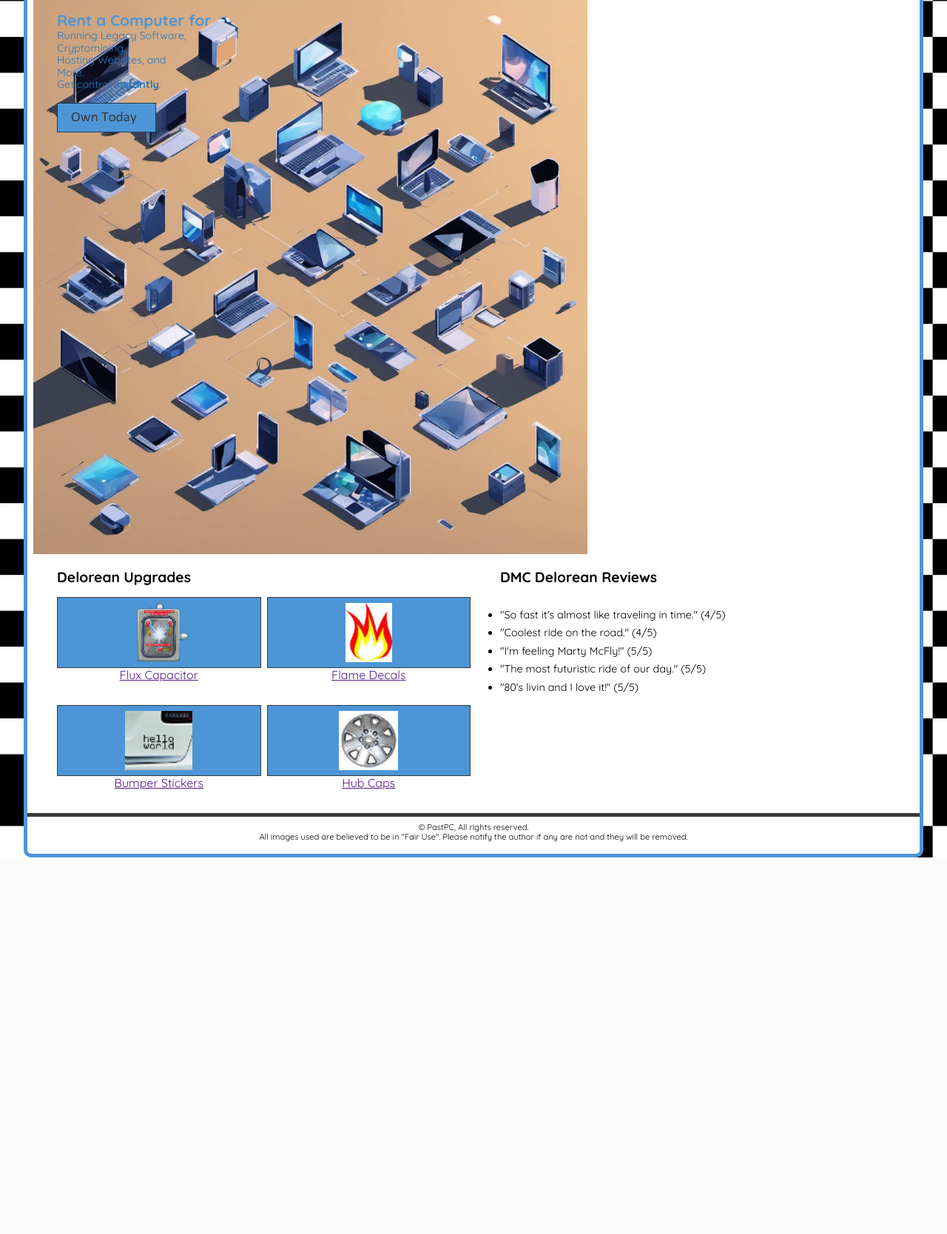
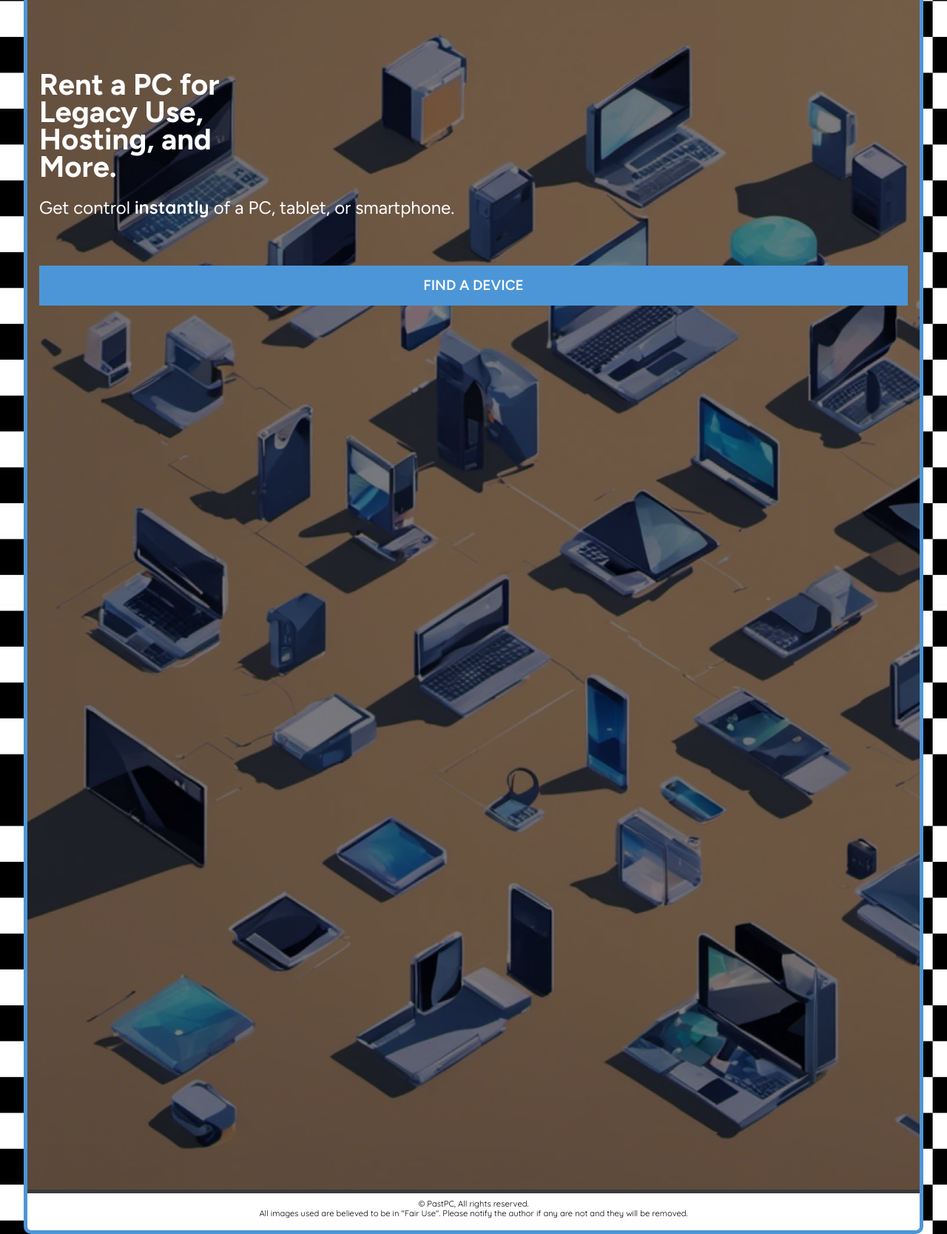
Before and after one commit to emoryhubbard/PastPC, a PHP site: page /test/index.html in a window 1280 px wide. Shown: the part 144-1812 px from the top of the page at 74% size. Before the commit the page ends 1303 px from the top, so only its background shows below. Run offline with PHP 8.4, Linux system fonts and the light colour scheme.

Commit message:
Redesigned home page

```diff
--- a/www/pastpc/css/small.css
+++ b/www/pastpc/css/small.css
@@ -1,5 +1,7 @@
 @import url('https://fonts.googleapis.com/css2?family=Share+Tech+Mono&display=swap');
 @import url('https://fonts.googleapis.com/css2?family=Quicksand:wght@300;400;500;600;700&display=swap');
+@import url('https://fonts.googleapis.com/css2?family=Roboto:ital,wght@0,100;0,300;0,400;0,500;0,700;0,900;1,100;1,300;1,400;1,500;1,700;1,900&display=swap');
+@import url('https://fonts.googleapis.com/css2?family=Figtree:ital,wght@0,300;0,400;0,500;0,600;0,700;0,800;0,900;1,300;1,400;1,500;1,600;1,700;1,800;1,900&display=swap');
 
 :root {
     --lgray: #bababa;
@@ -8,6 +10,7 @@
     --lblue: #a6cbeb;
     --mblue: #4c96d7;
     --dblue: #2677bd;
+    --logocolor: #4c96d7;
 }
 * {
     font-family: "Quicksand", sans-serif;
@@ -88,36 +91,71 @@ a {
 h2 {
     font-size: 1.2rem;
 }
-main {
-    margin-left: .5rem;
+.has-lcp {
+    position: relative;
+    /*height: fit-content;
+    margin-bottom: 0;
+    padding-bottom: 0;*/
 }
-.has-delorean {
-    position: relative;
+.lcp {
+    display: block;
+    width: 100%;
+    filter: brightness(50%);
 }
-.delorean {
-    width: 100%;
-}
-.cover-delorean {
+.cover-lcp {
     position: absolute;
     top: 0;
+    width: calc(100% - 1rem);
 }
-.cover-delorean > p:first-child {
-    color: var(--mblue);
-    font-weight: bold;
+.lcp-first-text {
+    margin: 0;
+    padding: 0;
+    padding-left: 1rem;
+    padding-top: 6rem;
+    max-width: 18rem;
+    color: white;
+    font-size: 2.5rem;
+    line-height: 2.3rem;
+    font-weight: 700;
+    font-family: 'Figtree', sans-serif;
 }
-.cover-delorean > p {
+/*.lcp-text {
     margin: 0;
-    color: var(--dblue);
-    font-size: .9rem;
+    padding: 0;
+    padding-left: 1rem;
+    color: white;
+    font-size: 2.5rem;
+    font-weight: 700;
+    font-family: 'Figtree', sans-serif;
+}*/
+.lcp-small {
+    padding: 0;
+    margin: 0;
+    padding-top: 1.5rem;
+    padding-left: 1rem;
+    color: white;
+    font-size: 1.5rem;
+    font-weight: 400;
+    font-family: 'Figtree', sans-serif;
+}
+.lcp-small strong {
+    font-weight: 800;
 }
 .own-today-medium {
     display: none;
 }
-.own-today {
+.find-a-pc {
     display: block;
-    margin: auto;
-    margin-top: 1rem;
-    width: 50%;
+    text-align: center;
+    color: white;
+    font-family: 'Figtree', sans-serif;
+    font-weight: 600;
+    font-size: 1.2rem;
+    margin-top: 4rem;
+    margin-left: 1rem;
+    padding: 1rem;
+    background-color: var(--logocolor);
+    width: calc(100% - 1rem);
 }
 .reviews {
     padding-left: 2rem;
--- a/www/pastpc/test/index.html
+++ b/www/pastpc/test/index.html
@@ -21,73 +21,18 @@
             <ul class='top-nav'><li><a href='..//index.php' title='View the PHP Motors home page'>Home</a></li><li><a href='..//index.php?action=classification&classification-name=Classic' title='View our Classic product line'>Classic</a></li><li><a href='..//index.php?action=classification&classification-name=EV' title='View our EV product line'>EV</a></li><li><a href='..//index.php?action=classification&classification-name=Monster' title='View our Monster product line'>Monster</a></li><li><a href='..//index.php?action=classification&classification-name=Sports' title='View our Sports product line'>Sports</a></li><li><a href='..//index.php?action=classification&classification-name=SUV' title='View our SUV product line'>SUV</a></li><li><a href='..//index.php?action=classification&classification-name=Trucks' title='View our Trucks product line'>Trucks</a></li><li><a href='..//index.php?action=classification&classification-name=Used' title='View our Used product line'>Used</a></li></ul>        </nav>
         <main>
             <section class="w-section">
-                <div class="has-delorean">
-                    <img class="delorean" src="../images/site/LCP.webp" alt="image of various PCs and devices">
-                    <div class="cover-delorean">
-                        <p>Rent a Computer for</p>
-                        <p>Running Legacy Software,</p>
-                        <p>Cryptomining,</p>
-                        <p>Hosting Websites, and</p>
-                        <p>More.</p>
-                        <p>Get control <strong>instantly</strong>.</p>
-                        <img class="own-today-medium" src="../images/site/own_today.png" alt="image of button that says own today">
+                <div class="has-lcp">
+                    <img class="lcp" src="../images/site/LCP34Left.webp" alt="image of various PCs and devices">
+                    <div class="cover-lcp">
+                        <p class="lcp-first-text">Rent a PC for Legacy Use, Hosting, and More.</p>
+                        <!--<p class="lcp-text">Legacy Use,</p>
+                        <p class="lcp-text">Hosting, and</p>
+                        <p class="lcp-text">More.</p>-->
+                        <p class="lcp-small">Get control <strong>instantly</strong> of a PC, tablet, or smartphone.</p>
+                        <p class="find-a-pc">FIND A DEVICE</p>
                     </div>
                 </div>
-                <img class="own-today" src="../images/site/own_today.png" alt="image of button that says own today">
             </section>
-            <div class="has-ru">
-                <section class="r-section">
-                    <h2>DMC Delorean Reviews</h2>
-                    <ul class="reviews">
-                        <li>"So fast it's almost like traveling in time." (4/5)</li>
-                        <li>"Coolest ride on the road." (4/5)</li>
-                        <li>"I'm feeling Marty McFly!" (5/5)</li>
-                        <li>"The most futuristic ride of our day." (5/5)</li>
-                        <li>"80's livin and I love it!" (5/5)</li>
-                    </ul>
-                </section>
-                <section class="u-section">
-                    <h2>Delorean Upgrades</h2>
-                    <div class="has-ucard">
-                        <div class="ucard">
-                            <div class="has-upgrade">
-                                <div class="upgrade"></div>
-                                <div class="has-cover-upgrade">
-                                    <img class="cover-upgrade" src="../images/upgrades/flux-cap.png" alt="image of a flux capacitor">
-                                </div>
-                            </div>
-                            <a href="">Flux Capacitor</a>
-                        </div>
-                        <div class="ucard">
-                            <div class="has-upgrade">
-                                <div class="upgrade"></div>
-                                <div class="has-cover-upgrade">
-                                    <img class="cover-upgrade" src="../images/upgrades/flame.jpg" alt="image of a flame decal">
-                                </div>
-                            </div>
-                            <a href="">Flame Decals</a>
-                        </div>
-                        <div class="ucard">
-                            <div class="has-upgrade">
-                                <div class="upgrade"></div>
-                                <div class="has-cover-upgrade">
-                                    <img class="cover-upgrade" src="../images/upgrades/bumper_sticker.jpg" alt="image of bumper sticker that says hello world">
-                                </div>
-                            </div>
-                            <a href="">Bumper Stickers</a>
-                        </div>
-                        <div class="ucard">
-                            <div class="has-upgrade">
-                                <div class="upgrade"></div>
-                                <div class="has-cover-upgrade">
-                                    <img class="cover-upgrade" src="../images/upgrades/hub-cap.jpg" alt="image of a hub cap">
-                                </div>
-                            </div>
-                            <a href="">Hub Caps</a>
-                        </div>
-                    </div>
-                </section>
-            </div>
         </main>
         <footer>
             <p>&copy; PastPC, All rights reserved.</p>
```
Also changed, not shown: www/pastpc/css/test.css (added, +8 -0 lines), www/pastpc/test/indextest.html (added, +23 -0 lines), www/pastpc/images/site/LCP34Center.webp (added), www/pastpc/images/site/LCP34Left.webp (added), www/pastpc/images/site/LCPTest.png (added).
